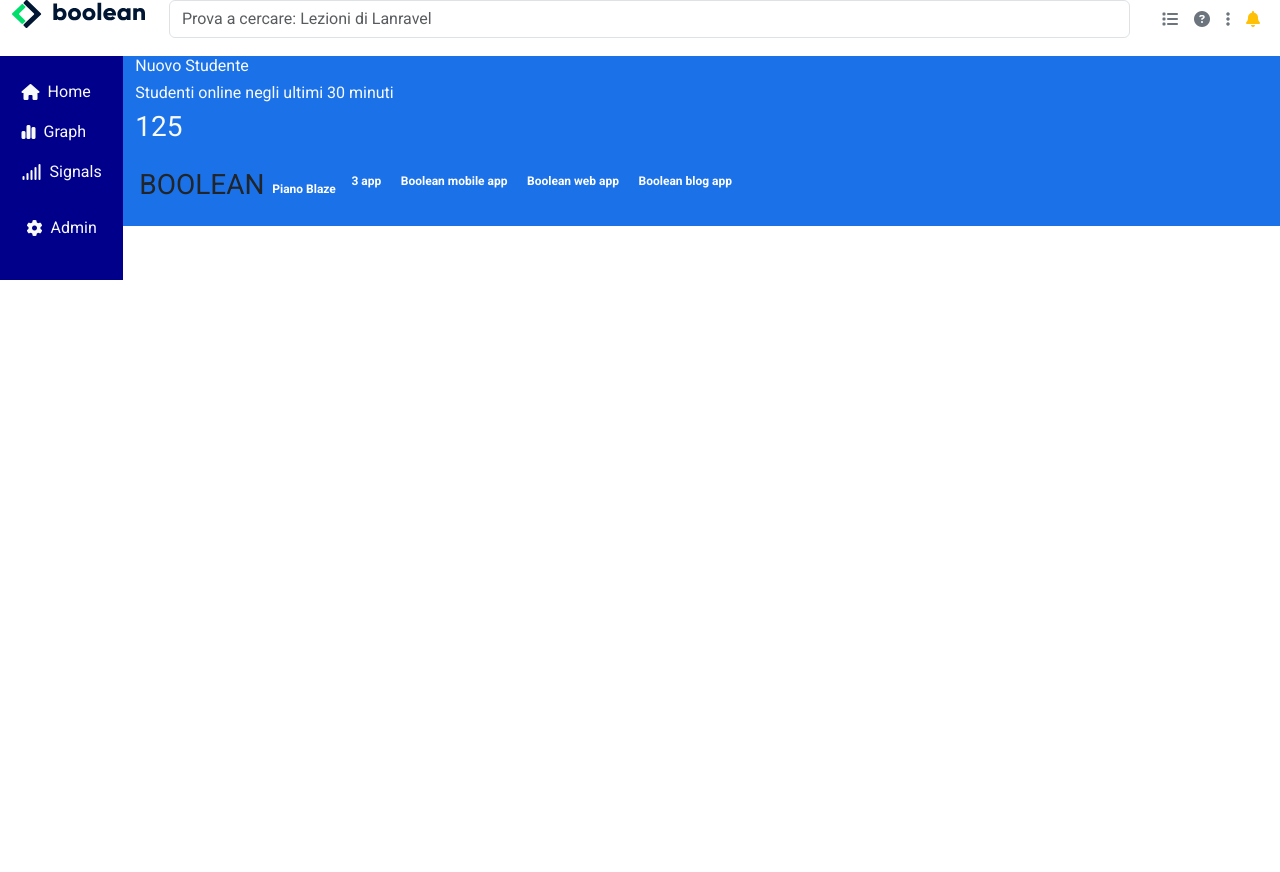
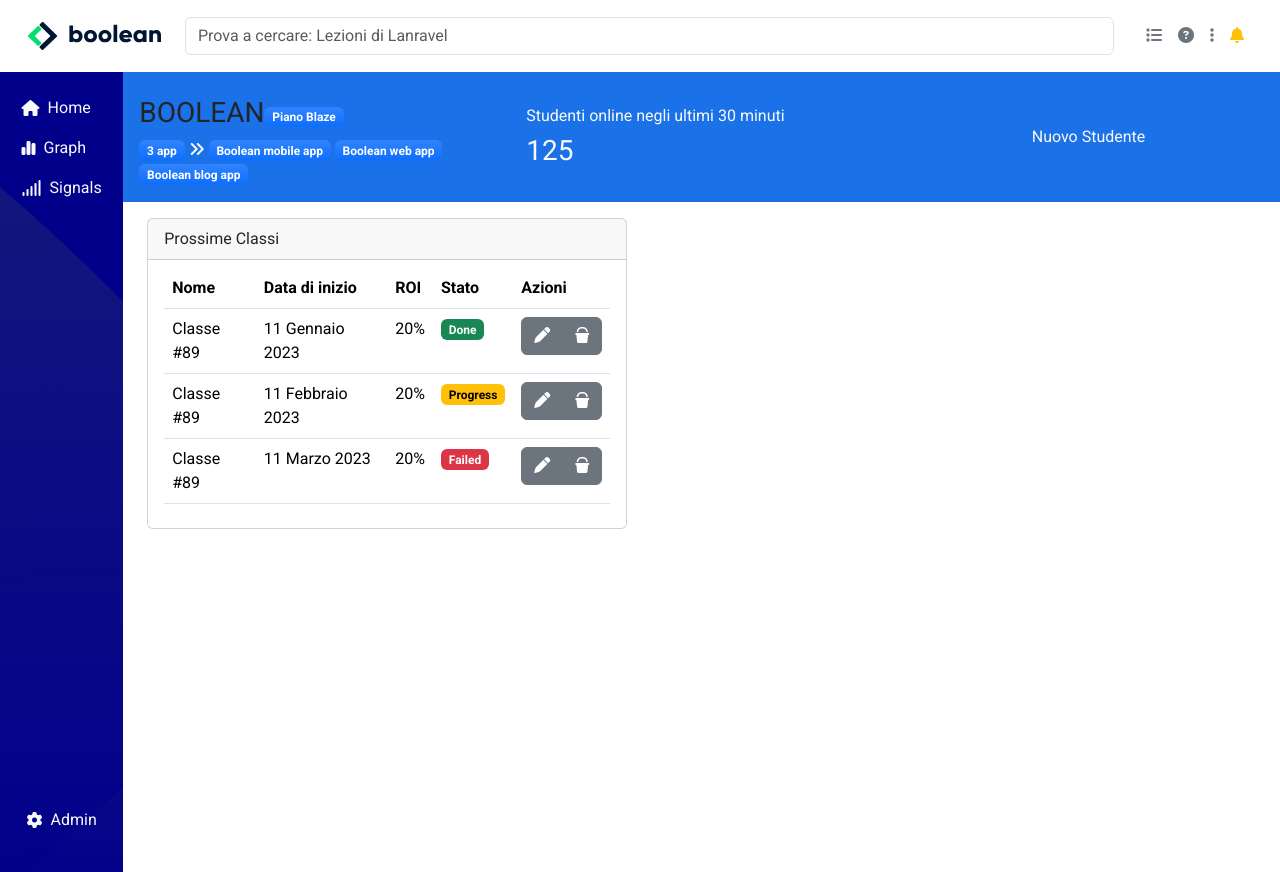
Before and after one commit to LeoSallu/html-css-bootstrap-dashboard, a plain HTML site: page index.html in a window 1280 px wide. Before the commit the page ends 800 px from the top, so only its background shows below. Drawn offline with nearby package versions, Linux system fonts and the light colour scheme.

Commit message:
inserita tabella ma problema spaziatura

```diff
--- a/css/style.css
+++ b/css/style.css
@@ -1,12 +1,18 @@
 body{
     font-family: 'Roboto', sans-serif;
 }
+main{
+    height: 100vh;
+}
 #col-left{
     width: 60px;
+    height: 100vh;
+    background-image: url(../img/sidebar-bg.png);
     background-color: darkblue;
 }
 #col-right{
     width: calc(100% - 60px);
+    height: 100vh;
     overflow-y: auto;
 }
 #header-col-right{
@@ -15,13 +21,6 @@ body{
 #boolean-stats{
     background-color: #1b72e8;
 }
-@media screen and (min-width:768px) {
-    #header-col-right div:first-child{
-        display: flex;
-        flex-direction: row;
-    }
-}
-
 @media screen and (min-width:992px) {
     #col-left{
     width: 130px;
--- a/index.html
+++ b/index.html
@@ -25,7 +25,7 @@
     <!-- HEADER  -->
     <header>
         <div class="container-fluid">
-            <div class="row">
+            <div class="row align-items-center p-3">
                 <div class="col-auto">
                     <a class="navbar-brand" href="#">
                         <img class="d-lg-none" src="img/mobile-logo.png" alt="Logo" width="30" class="d-inline-block align-text-top">
@@ -38,7 +38,7 @@
                     </div>
                 </div>
                 <div class="col-auto">
-                    <ul class="list-unstyled d-flex">
+                    <ul class="list-unstyled d-flex m-0">
                         <li class="p-2"><a class="text-secondary" href="#"><i class="fa-solid fa-list"></i></a></li>
                         <li class="p-2"><a class="text-secondary" href="#"><i class="fa-solid fa-circle-question"></i></li>
                         <li class="p-2"><a class="text-secondary" href="#"><i class="fa-solid fa-ellipsis-vertical"></i></li>
@@ -87,32 +87,94 @@
             <div id="col-right">
                 <!-- HEADER-COL-RIGHT  -->
                 <div id="header-col-right" class="container-fluid">
-                    <div class="row d-flex flex-column-reverse">
+                    <div class="row d-flex flex-column-reverse flex-md-row">
                         <div class="col p-3">
-                            <div class="d-flex align-items-center">
+                            <div class="d-flex align-items-center pt-2 flex-grow-1">
                                 <h3>BOOLEAN</h3>
-                                <span class="badge">Piano Blaze</span>
+                                <span class="badge bg-primary bg-gradient">Piano Blaze</span>
                             </div>
                             <div>
-                                <span class="badge">3 app</span>
-                                <span class="badge">Boolean mobile app</span>
-                                <span class="badge">Boolean web app</span>
-                                <span class="badge">Boolean blog app</span>
+                                <span class="badge bg-primary bg-gradient">3 app</span>
+                                <span class="text-light"><i class="fa-solid fa-angles-right"></i></span>
+                                <span class="badge bg-primary bg-gradient d-lg-none">+</span>
+                                <span class="badge bg-primary bg-gradient d-none d-lg-inline-block">Boolean mobile app</span>
+                                <span class="badge bg-primary bg-gradient d-none d-lg-inline-block">Boolean web app</span>
+                                <span class="badge bg-primary bg-gradient d-none d-lg-inline-block">Boolean blog app</span>
                             </div>
                         </div>
-                        <div class="col d-flex flex-column justify-content-center">
+                        <div class="col d-flex flex-column justify-content-center pt-2">
                             <h6 class="text-light">Studenti online negli ultimi 30 minuti</h6>
                             <h3 class="text-light">125</h3>
                         </div>
-                        <div class="col d-flex align-items-center">
+                        <div class="col d-flex justify-content-center align-items-center pt-2">
                             <h6 class="text-light">Nuovo Studente</h6>
                         </div>
                     </div>
                 </div>
                 <!-- /HEADER-COL-RIGHT  -->
                 <!-- BODY-COL-RIGHT  -->
-                                    <!-- TABLE  -->
-
+                <div class="container-fluid mt-3 g-5">
+                    <div class="card" style="width: 30rem;">
+                        <div class="card-header">
+                            Prossime Classi
+                        </div>
+                        <ul class="list-group list-group-flush">
+                            <!-- TABLE  -->
+                            <li class="list-group-item">
+                                <table class="table">
+                                    <thead>
+                                      <tr>
+                                        <th scope="col">Nome</th>
+                                        <th class="d-none d-lg-table-cell" scope="col">Data di inizio</th>
+                                        <th class="d-none d-lg-table-cell" scope="col">ROI</th>
+                                        <th scope="col">Stato</th>
+                                        <th scope="col">Azioni</th>
+                                      </tr>
+                                    </thead>
+                                    <tbody>
+                                      <tr>
+                                        <td>Classe #89</td>
+                                        <td class="d-none d-lg-table-cell">11 Gennaio 2023</td>
+                                        <td class="d-none d-lg-table-cell">20%</td>
+                                        <td><span class="badge text-bg-success">Done</span></td>
+                                        <td>
+                                            <div class="btn-group" role="group" aria-label="Basic example">
+                                                <button type="button" class="btn btn-secondary"><i class="fa-solid fa-pen"></i></button>
+                                                <button type="button" class="btn btn-secondary"><i class="fa-solid fa-bucket"></i></button>
+                                            </div>
+                                        </td>
+                                      </tr>
+                                      <tr>
+                                        <td>Classe #89</td>
+                                        <td class="d-none d-lg-table-cell">11 Febbraio 2023</td>
+                                        <td class="d-none d-lg-table-cell">20%</td>
+                                        <td><span class="badge text-bg-warning">Progress</span></td>
+                                        <td>
+                                            <div class="btn-group" role="group" aria-label="Basic example">
+                                                <button type="button" class="btn btn-secondary"><i class="fa-solid fa-pen"></i></button>
+                                                <button type="button" class="btn btn-secondary"><i class="fa-solid fa-bucket"></i></button>
+                                            </div>
+                                        </td>
+                                      </tr>
+                                      <tr>
+                                        <td>Classe #89</td>
+                                        <td class="d-none d-lg-table-cell">11 Marzo 2023</td>
+                                        <td class="d-none d-lg-table-cell">20%</td>
+                                        <td><span class="badge text-bg-danger">Failed</span></td>
+                                        <td>
+                                            <div class="btn-group" role="group" aria-label="Basic example">
+                                                <button type="button" class="btn btn-secondary"><i class="fa-solid fa-pen"></i></button>
+                                                <button type="button" class="btn btn-secondary"><i class="fa-solid fa-bucket"></i></button>
+                                            </div>
+                                        </td>
+                                      </tr>
+                                    </tbody>
+                                </table>
+                            </li>
+                            <!-- /TABLE  -->
+                        </ul>
+                    </div>
+                </div>
 
                 <!-- /BODY-COL-RIGHT  -->
             </div>
```
